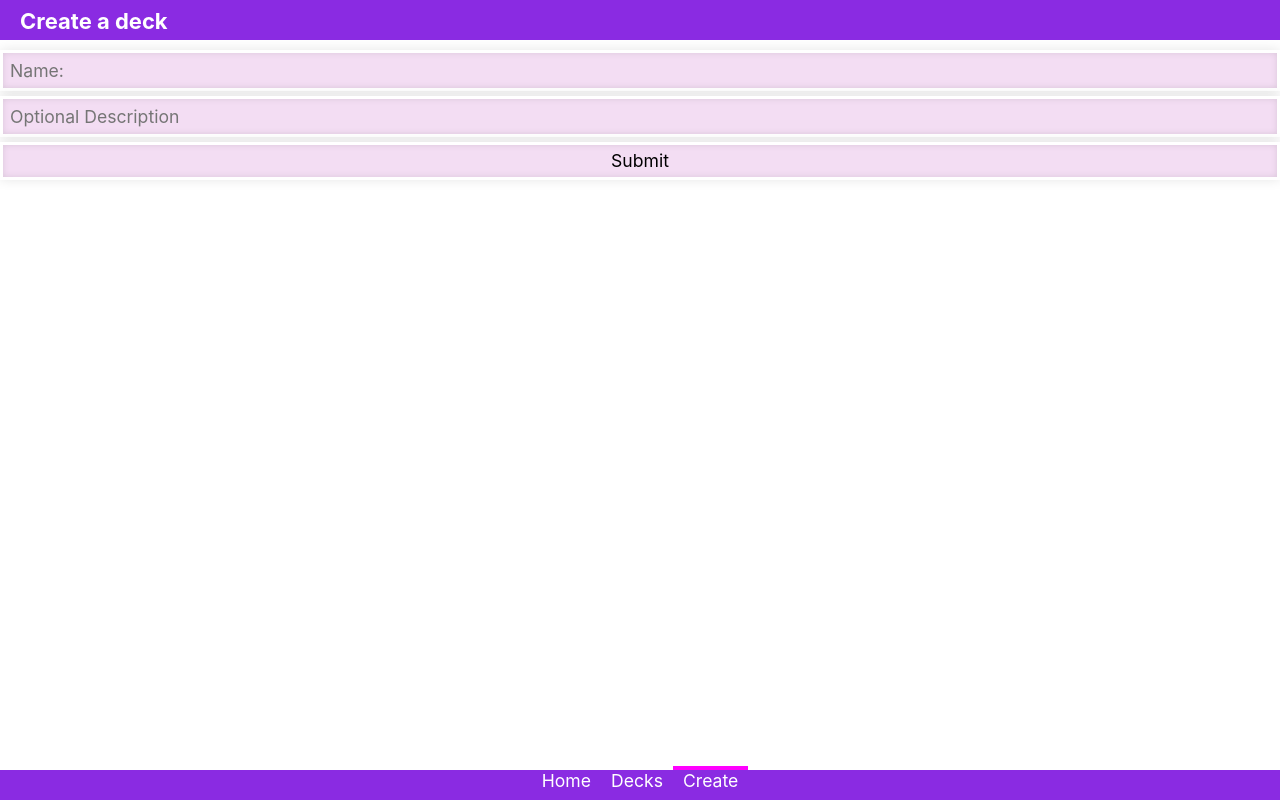
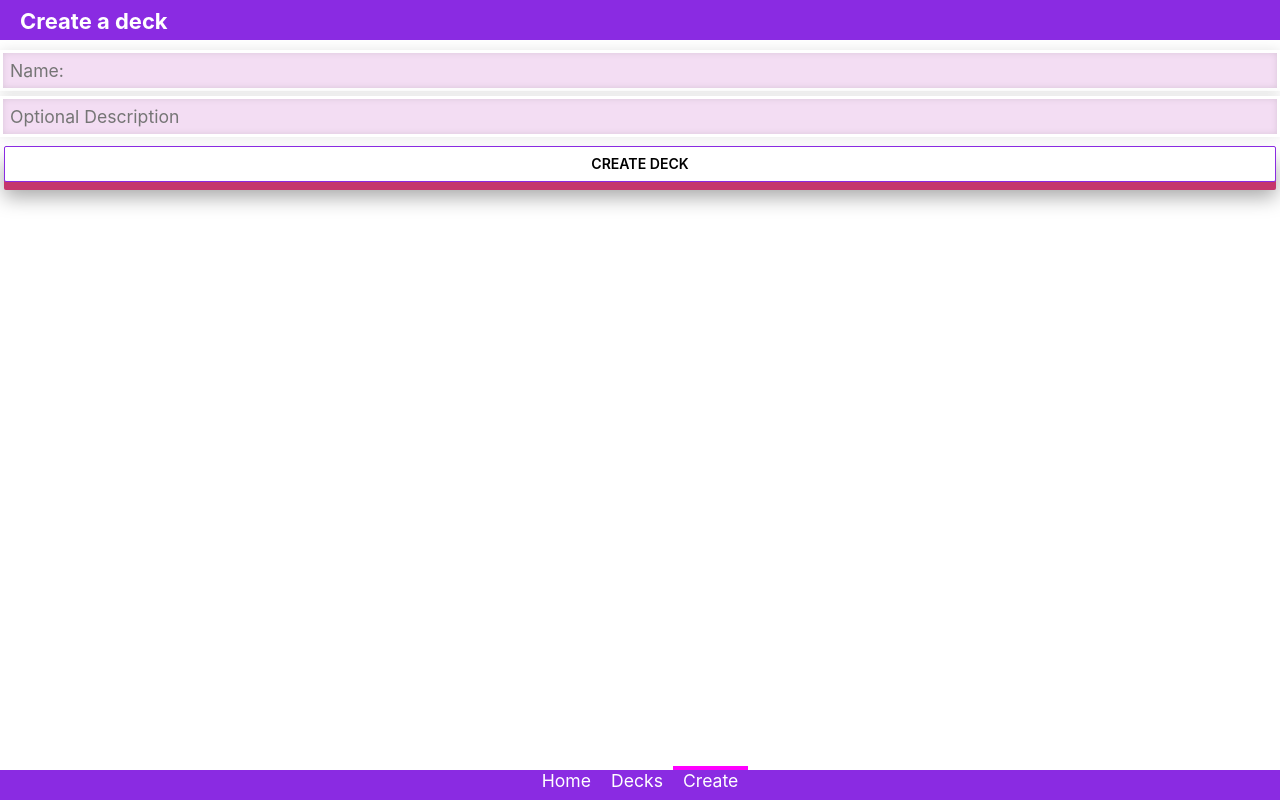
Before and after one commit to Web-Dev-Collaborative/flashcards, a React (Create React App) app: page /create in a window 1280 px wide. Built offline with nearby package versions, Linux system fonts and the light colour scheme.

Commit message:
Working out details of the addDeck functionality.

```diff
--- a/src/App.css
+++ b/src/App.css
@@ -91,16 +91,16 @@ img {
   margin: 0 auto;
 }
 
-button, .button {
+.button {
   padding: 10px;
   text-align: center;
   text-transform: uppercase;
-  background-color: white;
-  border: 1px groove blueviolet;
   font-weight: 600;
   font-size: 80%;
   margin: 4px;
   cursor: pointer;
+  background-color: white;
+  border: 1px groove blueviolet;
   -webkit-border-radius: 2px;
   -moz-border-radius: 2px;
   border-radius: 2px;
@@ -384,7 +384,7 @@ input, textarea {
   min-height: 35px;
   padding: 25px;
   border: 1px solid violet;
-  background-color: #efe;
+  background-color: #eae;
   border-radius: 2px;
 }
 
--- a/src/App.js
+++ b/src/App.js
@@ -20,6 +20,17 @@ class App extends React.Component {
       ...props
     }
     this.saveDeckChanges = this.saveDeckChanges.bind(this)
+  }
+
+  // add a deck of supplied deckName to the decks in state
+  addDeck = (deckName, optionalDescription) => {
+    console.log('Adding deck: '+deckName+' with optionalDescription: '+optionalDescription)
+    this.setState({
+      decks: {...this.state.decks, deckName: {}},
+    })
+    // Redirect to EditDeck component, passing inputs as props
+    console.log('Deck add complete. Redirecting to /decks/:deckId/edit')
+    this.props.history.push(`/decks/${deckName}`)
   }
 
   // Save deck state to localStorage
@@ -121,7 +132,14 @@ class App extends React.Component {
               deleteDeck={this.deleteDeck}
             />}
           />
-          <Route path="/create" render={() => <Create saveDeckChanges={this.saveDeckChanges} deleteDeck={this.deleteDeck} />} />
+          <Route path="/create" render={() =>
+            <Create
+              addDeck={this.addDeck}
+              deleteDeck={this.deleteDeck}
+              saveDeckChanges={this.saveDeckChanges}
+              decks={this.state.decks}
+            />}
+          />
           <Route component={NotFound} />
         </Switch>
 
--- a/src/routes/Create.js
+++ b/src/routes/Create.js
@@ -1,31 +1,35 @@
 import React from 'react'
-import { Redirect, Route, Switch } from 'react-router-dom'
+import { withRouter } from 'react-router-dom'
+import PropTypes from 'prop-types'
 
-import EditDeck from '../components/EditDeck'
+const deckNameRef = React.createRef()
+const optionalDescriptionRef = React.createRef()
 
 const Create = (props) => {
+  console.log('Rendering Create')
+  console.dir(props.decks)
 
+  // Validate a deck name is provided (not blank) and that it is not a duplicate deck name
   const validateAndSubmit = (e) => {
-    console.log('validateAndSubmit submitted',e.target)
+    console.log('validateAndSubmit start')
     e.stopPropagation()
     e.preventDefault()
-    // TODO
+
     // Validate inputs
-    // ...
-    // Redirect to EditDeck component, passing inputs as props
-    return <Switch>
-      <Redirect push from='create/' to='create/:deckId/edit' />
-      <Route
-        path='create/:deckId/edit'
-        render={() =>
-          <EditDeck
-            deckName='TODO'
-            deck='TODO'
-            saveDeckChanges={props.saveDeckChanges}
-            deleteDeck={props.deleteDeck}
-          />}
-      />
-    </Switch>
+    console.log('Validating deck named: ',deckNameRef.current.value)
+    if (!deckNameRef.current.value) {
+      alert('No deck name provided. Please enter a name for the new deck.')
+      return
+    }
+    const deckName = deckNameRef.current.value
+    let description = ''
+
+    console.log('Validating optional description of: ',optionalDescriptionRef.current.value)
+    if (optionalDescriptionRef.current.value) description = optionalDescriptionRef.current.value
+
+    console.log('Validation complete. Adding deck to state.')
+    // Add the deckName to the decks in the application's state
+    props.addDeck(deckName, description)
   }
 
   return (
@@ -36,9 +40,9 @@ const Create = (props) => {
 
       <div className="main">
         <form className="grid sub-header" onSubmit={validateAndSubmit}>
-          <input placeholder='Name:' />
-          <input placeholder='Optional Description' />
-          <input type="submit" />
+          <input ref={deckNameRef} placeholder='Name:' />
+          <input ref={optionalDescriptionRef} placeholder='Optional Description' />
+          <input className="button" type="submit" value="Create Deck" />
         </form>
       </div>
 
@@ -46,4 +50,10 @@ const Create = (props) => {
   )
 }
 
-export default Create
+Create.propTypes = {
+  decks: PropTypes.object.isRequired,
+  addDeck: PropTypes.func.isRequired
+}
+
+// withRouter HOC used to allow pushing a redirect to the history prop after the new deck is named and the form submitted
+export default withRouter(Create)
--- a/src/routes/Decks.js
+++ b/src/routes/Decks.js
@@ -18,7 +18,7 @@ const Decks = (props) => (
       <div className="grid grid-2">
         { Object.keys(props.decks).map((deckName, index) => <Link key={index} to={`/decks/${deckName}`} className="button" >{deckName}</Link> )}
       </div>
-      <button className="load-default-decks-button" onClick={() => props.loadDefaultDecks(true)}>Load Default Decks</button>
+      <button className="button load-default-decks-button" onClick={() => props.loadDefaultDecks(true)}>Load Default Decks</button>
     </main>
   </div>
 )
```
